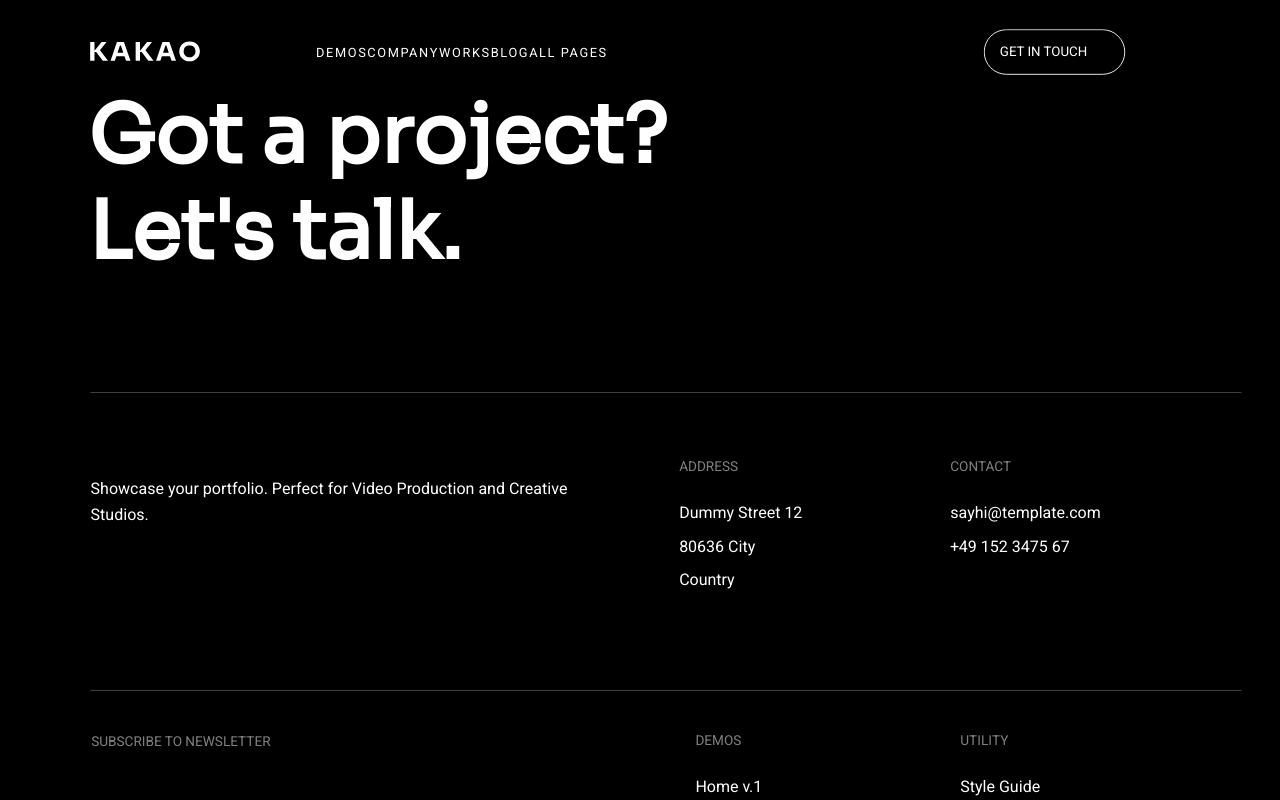
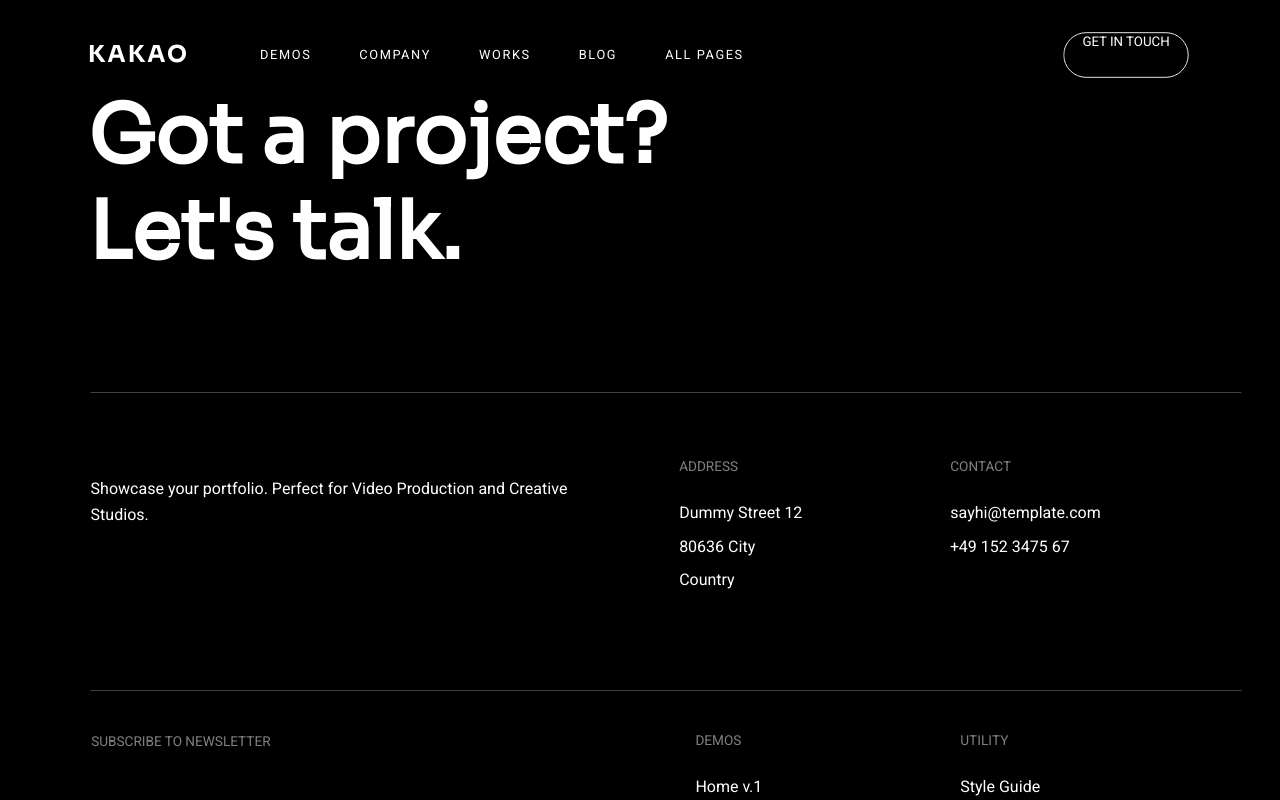
Before and after one commit to Praizee/Kakao-Video-Website, a React (Vite) app: page /about-us in a window 1280 px wide. Shown: the top 800 px of the page. Built offline with nearby package versions, Linux system fonts and the light colour scheme; some icons are missing.

Commit message:
Update Navbar.jsx

```diff
--- a/src/Components/Navbar/Navbar.jsx
+++ b/src/Components/Navbar/Navbar.jsx
@@ -30,7 +30,7 @@ const Navbar = () => {
                   className={({ isActive }) =>
                     isActive
                       ? 'flex min-w-max rounded-none font-almostsemibold mx-3 py-3 px-3'
-                      : 'font- min-w-max px- mx-'
+                      : 'flex min-w-max rounded-none font-almostsemibold mx-3 py-3 px-3'
                   }
                 >
                   <div className="dropdown dropdown-hover">
```
